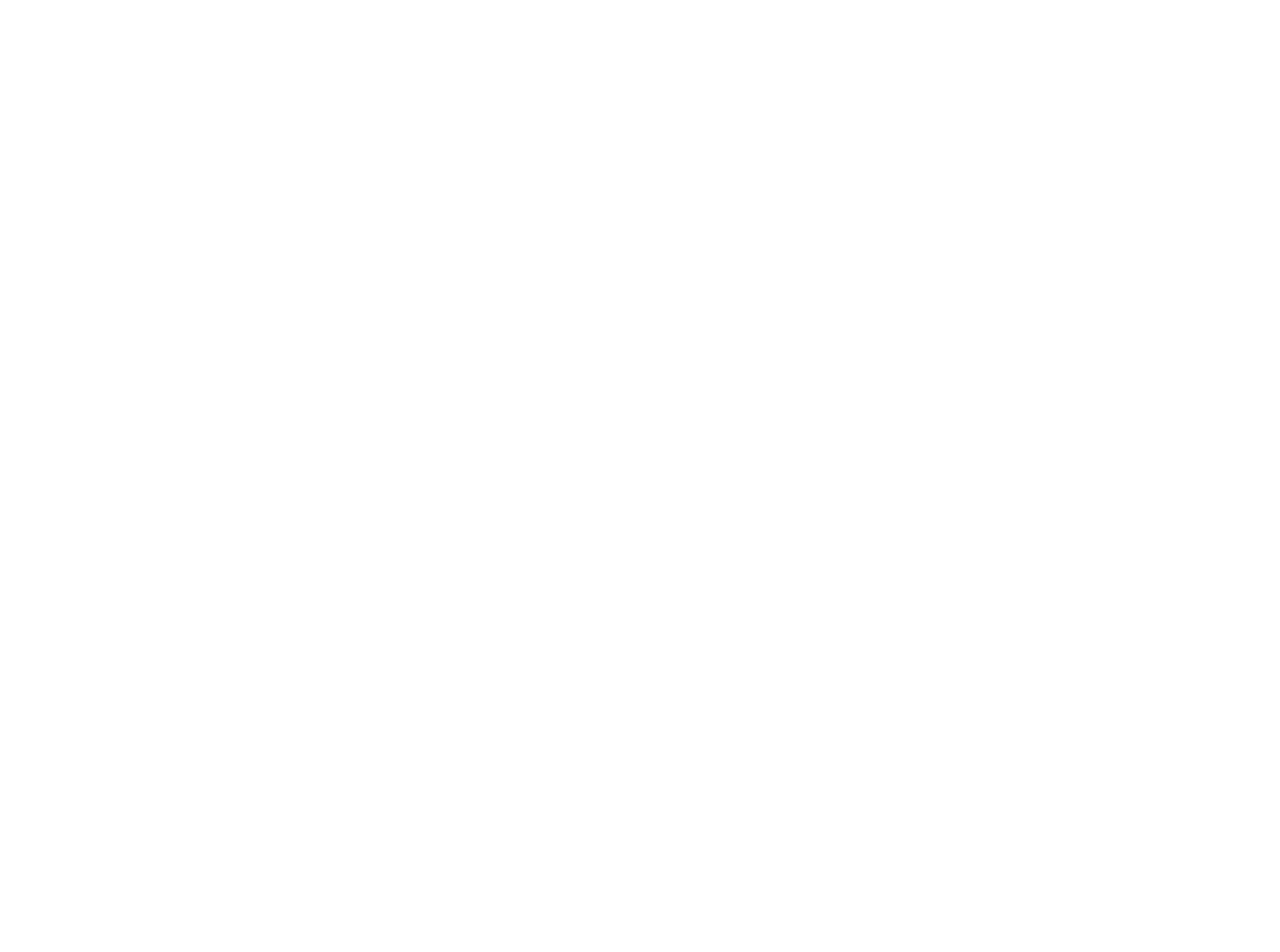
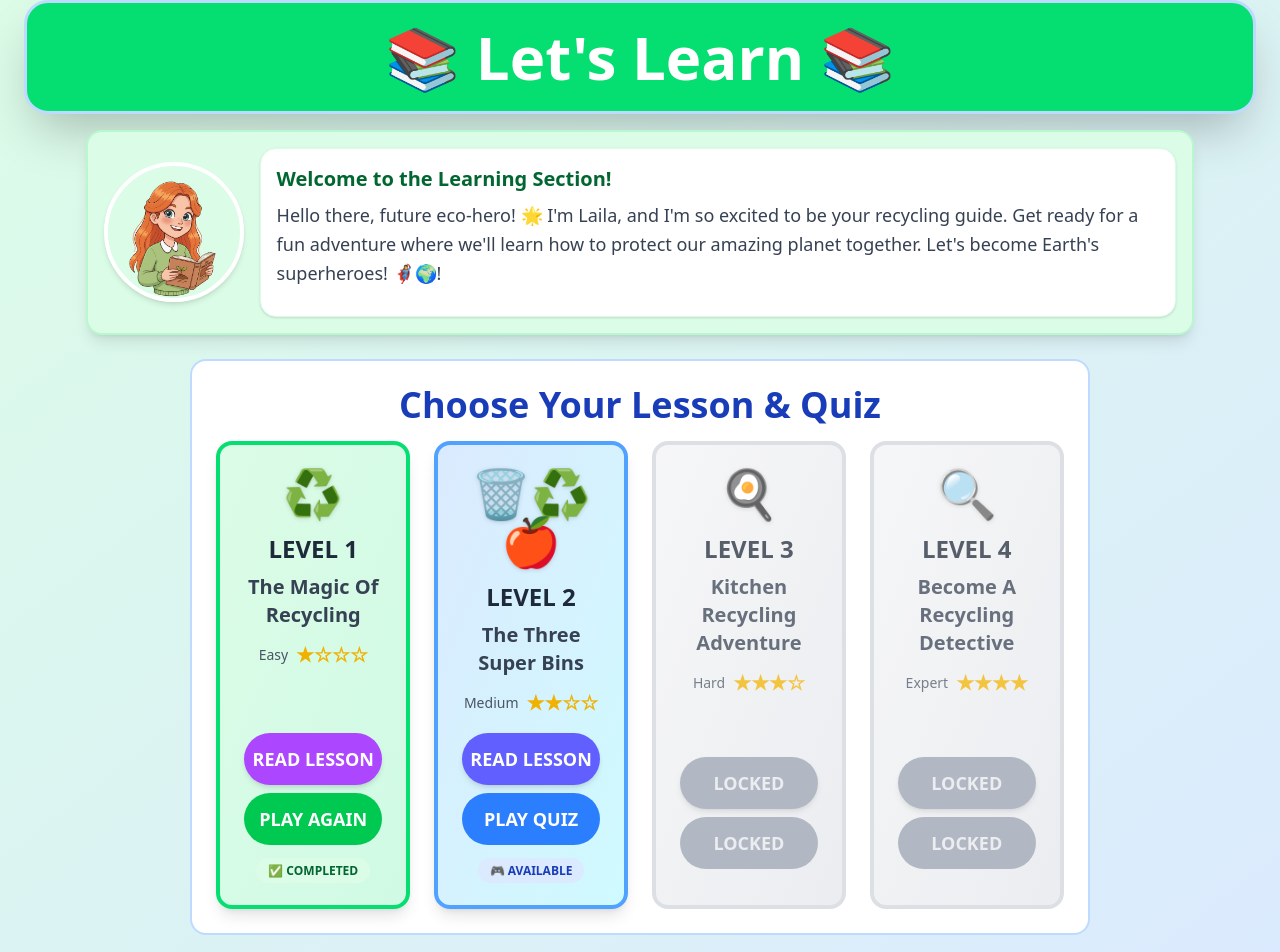
Before and after one commit to MHMD-dz/IhmProject, a React (Vite) app: page /learn in a window 1280 px wide. Shown: the part 1019-1971 px from the top of the page. Before the commit the page ends 872 px from the top, so only its background shows below. Built offline with nearby package versions, Linux system fonts and the light colour scheme.

Commit message:
adding the lesson page

```diff
--- a/src/App.tsx
+++ b/src/App.tsx
@@ -1,6 +1,7 @@
 import HomePage from "./Pages/HomePage";
 import Play from "./Pages/Play";
 import Game from "./Pages/Game";
+import Learn from "./Pages/Learn";
 import {createBrowserRouter, RouterProvider} from "react-router-dom";
 
 
@@ -10,7 +11,8 @@
   return (
 
       <div>
-        <Game />
+        <Play />
+        <Learn/>
       </div>
 
   )
--- /dev/null
+++ b/src/Component/Lessons/Lessons.tsx
@@ -0,0 +1,127 @@
+
+
+type Lesson = {
+  id: number;
+  icon: string;
+  name: string;
+  difficulty: string;
+  stars: string;
+  status: 'completed' | 'available' | 'locked';
+}
+
+const lessons : Lesson[] = [
+    {id: 1, icon: '♻️', name: 'The Magic of Recycling ', status: 'completed' , difficulty: 'Easy' , stars: "★☆☆☆"},
+    {id: 2, icon: '🗑️♻️🍎', name: 'The Three Super Bins ', status: 'available' , difficulty: 'Medium' , stars: "★★☆☆" },
+    {id: 3, icon: '🍳', name: 'Kitchen Recycling Adventure ', status: 'locked' , difficulty: 'Hard' , stars: "★★★☆"},
+    {id: 4, icon: '🔍', name: 'Become a Recycling Detective ', status: 'locked' , difficulty: 'Expert' , stars: "★★★★"},
+    ]
+
+const getLevelStyles = (status: string) => {
+    switch (status) {
+        case 'completed':
+            return 'bg-gradient-to-br from-green-100 to-emerald-100 border-green-400 shadow-lg hover:shadow-xl';
+        case 'available':
+            return 'bg-gradient-to-br from-blue-100 to-cyan-100 border-blue-400 shadow-lg hover:shadow-xl cursor-pointer hover:scale-105';
+        case 'locked':
+            return 'bg-gradient-to-br from-gray-100 to-gray-200 border-gray-300 opacity-75';
+        default:
+            return 'bg-white border-gray-300';
+    }
+};
+
+  const getQuizButtonStyles = (status: string) => {
+    switch (status) {
+      case 'completed':
+        return 'bg-green-500 hover:bg-green-600 text-white';
+      case 'available':
+        return 'bg-blue-500 hover:bg-blue-600 text-white';
+      case 'locked':
+        return 'bg-gray-400 cursor-not-allowed text-gray-200';
+      default:
+        return 'bg-blue-500 text-white';
+    }
+  };
+
+  const getQuizButtonText = (status: string) => {
+    switch (status) {
+      case 'completed': return 'PLAY AGAIN';
+      case 'available': return 'PLAY QUIZ';
+      case 'locked': return 'LOCKED';
+      default: return 'PLAY';
+    }
+  };
+  const getLessonButtonText = (status: string) => {
+    switch (status) {
+        case 'completed':case 'available':  return 'READ LESSON';
+        case 'locked': return 'LOCKED';
+        default: return 'PLAY';
+    }
+  };
+  const getLessonButtonStyles = (status: string) => {
+  switch (status) {
+    case 'completed':
+      return 'bg-purple-500 hover:bg-purple-600 text-white';
+    case 'available':
+      return 'bg-indigo-500 hover:bg-indigo-600 text-white';
+    case 'locked':
+      return 'bg-gray-400 cursor-not-allowed text-gray-200';
+    default:
+      return 'bg-indigo-500 text-white';
+  }
+};
+
+
+
+const Lessons = () => {
+    return (
+    <div className='w-[73%] mx-auto rounded-2xl my-6 bg-white border-2 border-blue-200 p-6 text-center flex flex-col justify-center'>
+
+      <h2 className="text-4xl font-bold text-blue-800 mb-4">Choose Your Lesson & Quiz</h2>
+
+      <div className="grid grid-cols-1 md:grid-cols-2 lg:grid-cols-4 gap-6">
+        {lessons.map((lesson) => (
+          <div key={lesson.id} className={`${getLevelStyles(lesson.status)} p-6 transition-all border-4 rounded-2xl flex flex-col justify-between min-h-[380px]`}>
+
+            <div>
+              <div className="text-5xl mb-4 drop-shadow-sm">{lesson.icon}</div>
+              <h3 className="text-2xl font-bold text-gray-800 mb-2">LEVEL {lesson.id}</h3>
+              <p className="text-xl font-semibold text-gray-700 mb-3 capitalize">{lesson.name}</p>
+
+              <div className="flex items-center justify-center gap-2 mb-4">
+                <span className="text-sm font-medium text-gray-600">{lesson.difficulty}</span>
+                <span className="text-yellow-500 text-xl font-bold">{lesson.stars}</span>
+              </div>
+            </div>
+
+            <div>
+              <button className={`${getLessonButtonStyles(lesson.status)} shadow-md w-full py-3 rounded-full mb-2 text-lg font-semibold hover:scale-105 transition-all`}>
+                {getLessonButtonText(lesson.status)}
+              </button>
+
+              <button className={`${getQuizButtonStyles(lesson.status)} w-full py-3 rounded-full text-lg font-semibold hover:scale-105 transition-all`}>
+                {getQuizButtonText(lesson.status)}
+              </button>
+
+              <div className="mt-3">
+                {lesson.status === 'completed' && (
+                  <span className="bg-green-100 text-green-800 text-xs font-bold px-3 py-1 rounded-full">
+                    ✅ COMPLETED
+                  </span>
+                )}
+                {lesson.status === 'available' && (
+                  <span className="bg-blue-100 text-blue-800 text-xs font-bold px-3 py-1 rounded-full">
+                    🎮 AVAILABLE
+                  </span>
+                )}
+              </div>
+            </div>
+
+          </div>
+        ))}
+      </div>
+    </div>
+  )
+}
+
+
+export default Lessons
--- a/src/Component/Play/Levels.tsx
+++ b/src/Component/Play/Levels.tsx
@@ -13,8 +13,8 @@
   const [levels, setLevels] = useState<Level[]>([
     {id: 1, name: 'Kitchen', icon: '🍴', difficulty: 'Easy', status: 'completed', stars: '★☆☆☆'},
     {id: 2, name: 'School', icon: '🏫', difficulty: 'Medium', status: 'available', stars: '★★☆☆'},
-    {id: 3, name: 'Park', icon: '🌳', difficulty: 'Hard', status: 'locked', stars: '☆☆☆☆'},
-    {id: 4, name: 'City', icon: '🌇', difficulty: 'Expert', status: 'locked', stars: '☆☆☆☆'},
+    {id: 3, name: 'Park', icon: '🌳', difficulty: 'Hard', status: 'locked', stars: '★★★☆'},
+    {id: 4, name: 'City', icon: '🌇', difficulty: 'Expert', status: 'locked', stars: '★★★★'},
   ])
   const getLevelStyles = (status: string) => {
     switch (status) {
--- a/src/DataBase/DB.ts
+++ b/src/DataBase/DB.ts
@@ -90,3 +90,21 @@
     default: return kitchenItems;
   }
 }
+
+
+
+// إضافة أنواع الدروس
+export interface Lesson {
+  title: string;
+  content: string;
+  image: string;
+}
+
+export interface QuizQuestion {
+  question: string;
+  options: {
+    emoji: string;
+    text: string;
+    correct: boolean;
+  }[];
+}
--- a/src/Pages/Learn.tsx
+++ b/src/Pages/Learn.tsx
@@ -1,9 +1,21 @@
+import Title from "../Component/HomePageC/Title"
+import Laila from "../Component/HomePageC/Laila"
+import Lessons from "../Component/Lessons/Lessons"
 
-
-const Oooom = () => {
+const Learn = () => {
   return (
-    <div>oooo</div>
+    <div className='min-h-screen bg-linear-to-br from-green-100 to-blue-100  p-6 text-cente ' >
+      <Title
+        title="📚 Let's Learn 📚"
+      />
+      <Laila
+        title="Welcome to the Learning Section!"
+        text="Hello there, future eco-hero! 🌟 I'm Laila, and I'm so excited to be your recycling guide. Get ready for a fun adventure where we'll learn how to protect our amazing planet together. Let's become Earth's superheroes! 🦸‍♀️🌍!"
+        lailaImage="../../../public/LailaLrn.png"
+      />
+      <Lessons/>
+    </div>
   )
 }
 
-export default Oooom
+export default Learn
```
Also changed, not shown: public/LailaLrn.png (added).
